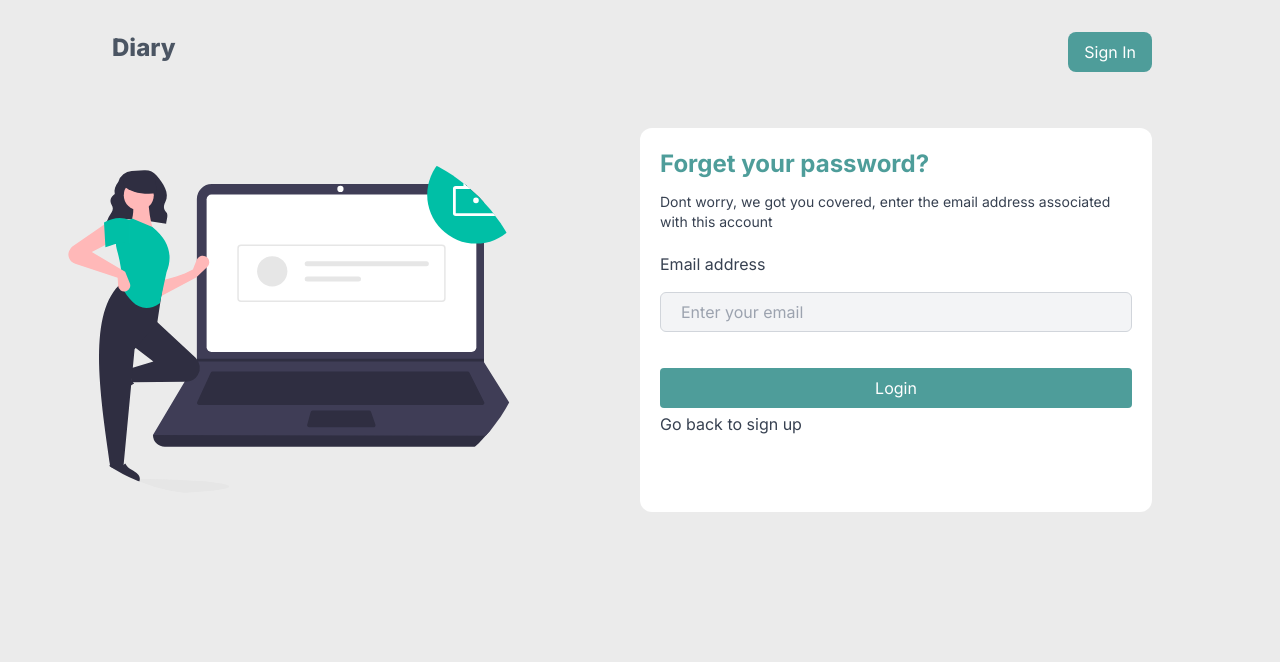
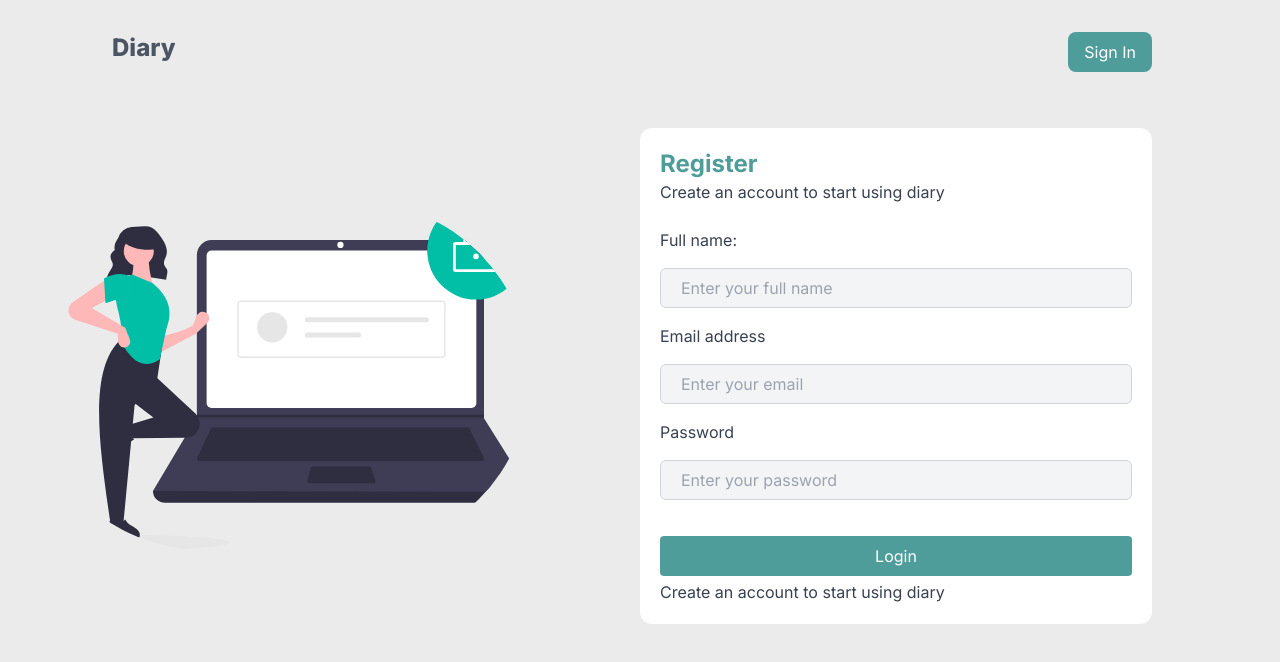
Before and after one commit to Nwakaego-Ego/Note, a Next.js app: page / in a window 1280 px wide. Shown: the top 662 px of the page. Built offline with nearby package versions, Linux system fonts and the light colour scheme.

Commit message:
added a background to the inout field in registration

```diff
--- a/app/Pages/password/page.js
+++ b/app/Pages/password/page.js
@@ -3,7 +3,7 @@ import Image from "next/image";
 const password = () => {
   return (
     <main>
-      <div className="flex flex-row justify-between pt-3 ">
+      <div className="flex flex-row justify-between pt-10 ">
         <div>
           <h1 className="font-extrabold text-gray-600 text-2xl mt-5 lg:ml-28 ml-20">
             Diary
@@ -19,7 +19,7 @@ const password = () => {
       <div className="lg:flex lg:flex-row ">
         <div className="flex justify-center items-center mx-auto">
           <Image
-            src="/ladycomputer.svg"
+            src="/forget_pw.svg"
             alt="Note Image"
             width="500"
             height="300"
@@ -32,8 +32,8 @@ const password = () => {
 
         <div className="mt-8 ml-20  bg-white w-4/5 rounded-xl  lg:w-2/5 lg:h-96  lg:mr-32 lg:mt-14 ">
           <div className="p-5">
-            <h1 className="text-skyblueEgo font-bold text-2xl">
-              Forget your password?
+            <h1 className=" font-bold text-2xl text-gray-500">
+              Forgot your password?
             </h1>
             <p className="text-gray-700 text-sm mt-3 mb-5">
               Dont worry, we got you covered, enter the email address associated
--- a/app/Pages/register/page.js
+++ b/app/Pages/register/page.js
@@ -45,7 +45,7 @@ const register = () => {
                   type="text"
                   id="name"
                   name="name"
-                  className="block rounded-md border  border-gray-300 focus:outline-none focus:border-skyblueEgo my-4 h-10 pl-5 w-5/6 lg:w-full"
+                  className="block rounded-md border bg-gray-100  border-gray-300 focus:outline-none focus:border-skyblueEgo my-4 h-10 pl-5 w-5/6 lg:w-full"
                   placeholder="Enter your full name"
                 />
               </div>
@@ -57,7 +57,7 @@ const register = () => {
                   type="text"
                   id="email"
                   name="email"
-                  className="block rounded-md border  border-gray-300 focus:outline-none focus:border-skyblueEgo my-4 h-10 pl-5 w-5/6 lg:w-full"
+                  className="block rounded-md border bg-gray-100 border-gray-300 focus:outline-none focus:border-skyblueEgo my-4 h-10 pl-5 w-5/6 lg:w-full"
                   placeholder="Enter your email"
                 />
               </div>
@@ -69,7 +69,7 @@ const register = () => {
                   type="number"
                   id="password"
                   name="password"
-                  className="block rounded-md border  border-gray-300 focus:outline-none focus:border-skyblueEgo my-4 h-10 pl-5 w-5/6 lg:w-full"
+                  className="block rounded-md border bg-gray-100  border-gray-300 focus:outline-none focus:border-skyblueEgo my-4 h-10 pl-5 w-5/6 lg:w-full"
                   placeholder="Enter your password"
                 />
               </div>
--- a/app/page.js
+++ b/app/page.js
@@ -1,15 +1,17 @@
 import Main from "./Pages/diary/page";
 import Link from "next/link";
-// import Register from "./Pages/register/page";
+import Register from "./Pages/register/page";
 import Password from "./Pages/password/page";
+import Login from "./Pages/login/page";
 
 const main = () => {
   return (
     <div>
       {/* <Main /> */}
       {/* <Link href="/register">Link</Link> */}
-      {/* <Register /> */}
-      <Password />
+      <Register />
+      {/* <Password /> */}
+      {/* <Login /> */}
     </div>
   );
 };
```
Also changed, not shown: app/Pages/login/page.js (added), public/forget_pw.svg (added).
